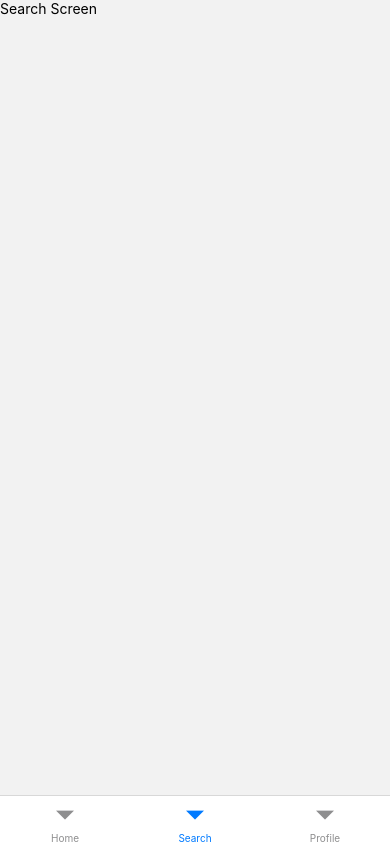
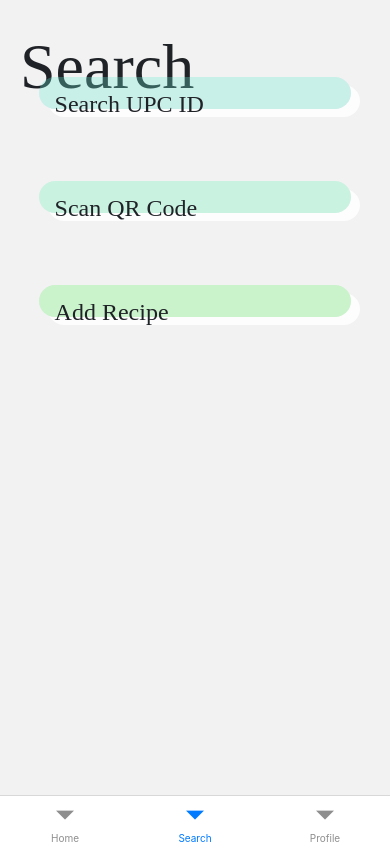
Before and after one commit to amfaller/BU-EC463-MiniProject, a React Native app: screen /Search in a window 390 px wide. Built offline with nearby package versions, Linux system fonts and the light colour scheme.

Commit message:
sketched the basic look of main screens

```diff
--- a/components/shapes.js
+++ b/components/shapes.js
@@ -1,11 +1,21 @@
 import React from 'react';
 import { StyleSheet, View } from 'react-native'
 
-export default function SoftSquare(props) {
+export function SoftSquare(props) {
   const color = props.color;
 
   return (
     <View style={[shapes.softSquare, { backgroundColor: color }]}>
+      {props.children}
+    </View>
+  )
+}
+
+export function SoftButton(props) {
+  const color = props.color;
+
+  return (
+    <View style={[shapes.softButton, { backgroundColor: color }]}>
       {props.children}
     </View>
   )
@@ -21,4 +31,13 @@ const shapes = StyleSheet.create({
     shadowOpacity: 0.8,
     shadowOffset: { width: 9, height: 8 }
   },
+  softButton: {
+    flex: 1,
+    width: '80%',
+    height: 100,
+    borderRadius: 23,
+    shadowColor: '#fff',
+    shadowOpacity: 0.8,
+    shadowOffset: { width: 9, height: 8 }
+  }
 })
--- a/screens/home.js
+++ b/screens/home.js
@@ -3,15 +3,11 @@ import { ScrollView, Text, View } from 'react-native';
 
 import containers from '../styles/containers.js';
 import fonts from '../styles/fonts.js';
-import SoftSquare from '../components/shapes.js';
-import { getThemeColorByOpacity } from '../components/utils.js';
+import { SoftSquare } from '../components/shapes.js';
 
 export default function HomeSreen() {
   return (
     <View style={{ flex: 1 }}>
-
-      {/* TODO: contains magic number */}
-      <View style={{ flex: 17 }}>
       <ScrollView
         horizontal={false}
         contentContainerStyle={{ alignItems: "center" }}
@@ -27,7 +23,7 @@ export default function HomeSreen() {
             Today's Intake
           </Text>
         </SoftSquare>
-          <View style={{ flex: 1, paddingTop: 40}}>
+        <View style={{ flex: 1, paddingTop: 40 }}>
         </View>
 
         <SoftSquare color={'rgba(132, 138, 217, 0.3)'}>
@@ -35,7 +31,7 @@ export default function HomeSreen() {
             Other Stats
           </Text>
         </SoftSquare>
-          <View style={{ flex: 1, paddingTop: 40}}>
+        <View style={{ flex: 1, paddingTop: 40 }}>
         </View>
 
         <SoftSquare color={'rgba(217, 192, 100, 0.3)'}>
@@ -43,12 +39,11 @@ export default function HomeSreen() {
             Other Stats
           </Text>
         </SoftSquare>
-          <View style={{ flex: 1, paddingTop: 40}}>
+        <View style={{ flex: 1, paddingTop: 40 }}>
         </View>
 
       </ScrollView>
     </View>
 
-    </View>
   );
 }
--- a/screens/profile.js
+++ b/screens/profile.js
@@ -1,12 +1,24 @@
 import React from 'react';
-import { Text, View } from 'react-native';
+import { ScrollView, Text, View } from 'react-native';
 
-export default function ProfileScreen() {
-    return (
-        <View>
-            <Text>
-                Profile Screen
-            </Text>
+import containers from '../styles/containers.js';
+import fonts from '../styles/fonts.js';
+import { SoftButton } from '../components/shapes.js';
+
+export default function SearchScreen() {
+  return (
+    <View style={{ flex: 1 }}>
+      <ScrollView
+        horizontal={false}
+        contentContainerStyle={{ alignItems: "center" }}
+        style={[containers.scrollViewStyle]}
+      >
+
+        <View style={[containers.titleContainer]}>
+          <Text style={[fonts.titleFont]}>Profile</Text>
         </View>
-    );
+
+      </ScrollView>
+    </View>
+  );
 }
--- a/screens/search.js
+++ b/screens/search.js
@@ -1,12 +1,47 @@
 import React from 'react';
-import { Text, View } from 'react-native';
+import { ScrollView, Text, View } from 'react-native';
+
+import containers from '../styles/containers.js';
+import fonts from '../styles/fonts.js';
+import { SoftButton } from '../components/shapes.js';
 
 export default function SearchScreen() {
-    return (
-        <View>
-            <Text>
-                Search Screen
-            </Text>
+  return (
+    <View style={{ flex: 1 }}>
+      <ScrollView
+        horizontal={false}
+        contentContainerStyle={{ alignItems: "center" }}
+        style={[containers.scrollViewStyle]}
+      >
+
+        <View style={[containers.titleContainer]}>
+          <Text style={[fonts.titleFont]}>Search</Text>
         </View>
-    );
+
+        <SoftButton color={'rgba(106, 230, 213, 0.3)'}>
+          <Text style={[fonts.cardTitle, {fontSize: 24}]}>
+            Search UPC ID
+          </Text>
+        </SoftButton>
+        <View style={{ flex: 1, paddingTop: 40 }}>
+        </View>
+
+        <SoftButton color={'rgba(110, 240, 186, 0.3)'}>
+          <Text style={[fonts.cardTitle, {fontSize: 24}]}>
+            Scan QR Code
+          </Text>
+        </SoftButton>
+        <View style={{ flex: 1, paddingTop: 40 }}>
+        </View>
+
+        <SoftButton color={'rgba(110, 240, 112, 0.3)'}>
+          <Text style={[fonts.cardTitle, {fontSize: 24}]}>
+            Add Recipe
+          </Text>
+        </SoftButton>
+        <View style={{ flex: 1, paddingTop: 40 }}>
+        </View>
+      </ScrollView>
+    </View>
+  );
 }
```
Lines whose indentation alone changed are shown as unchanged.
